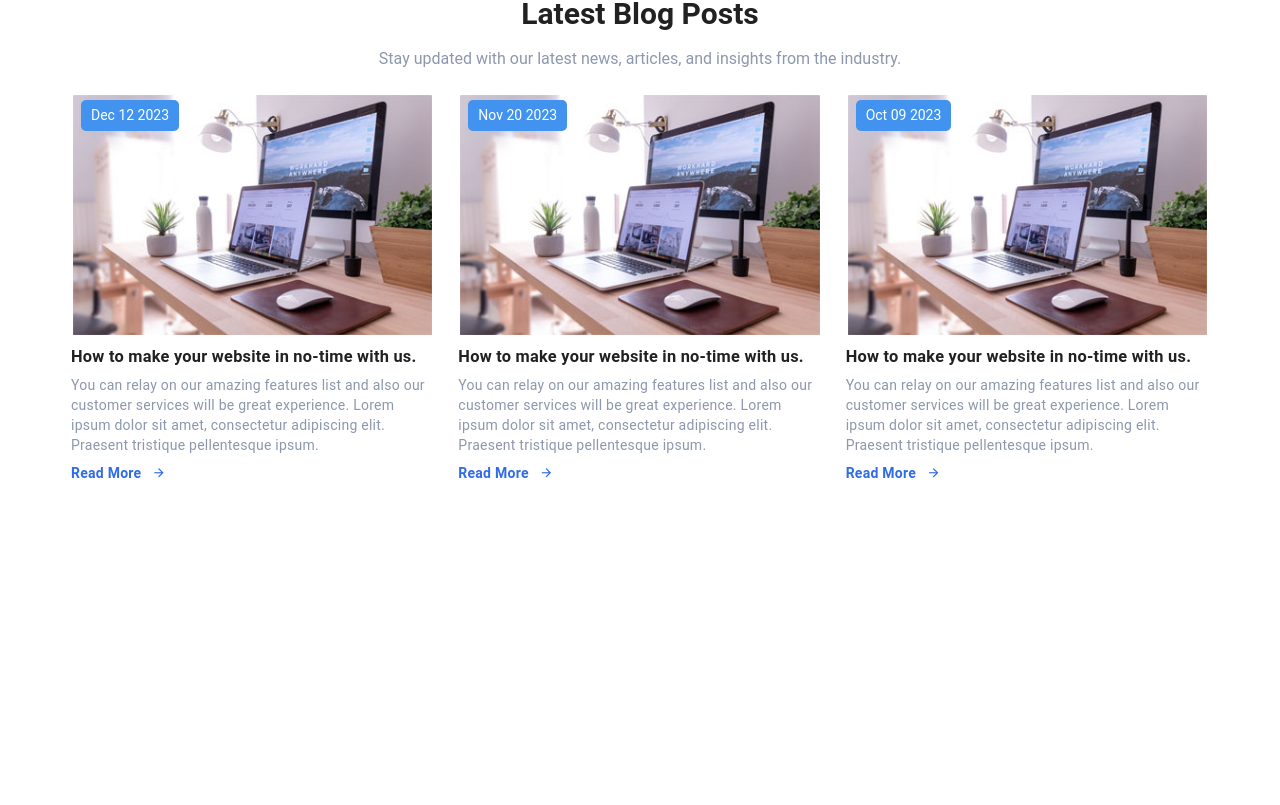
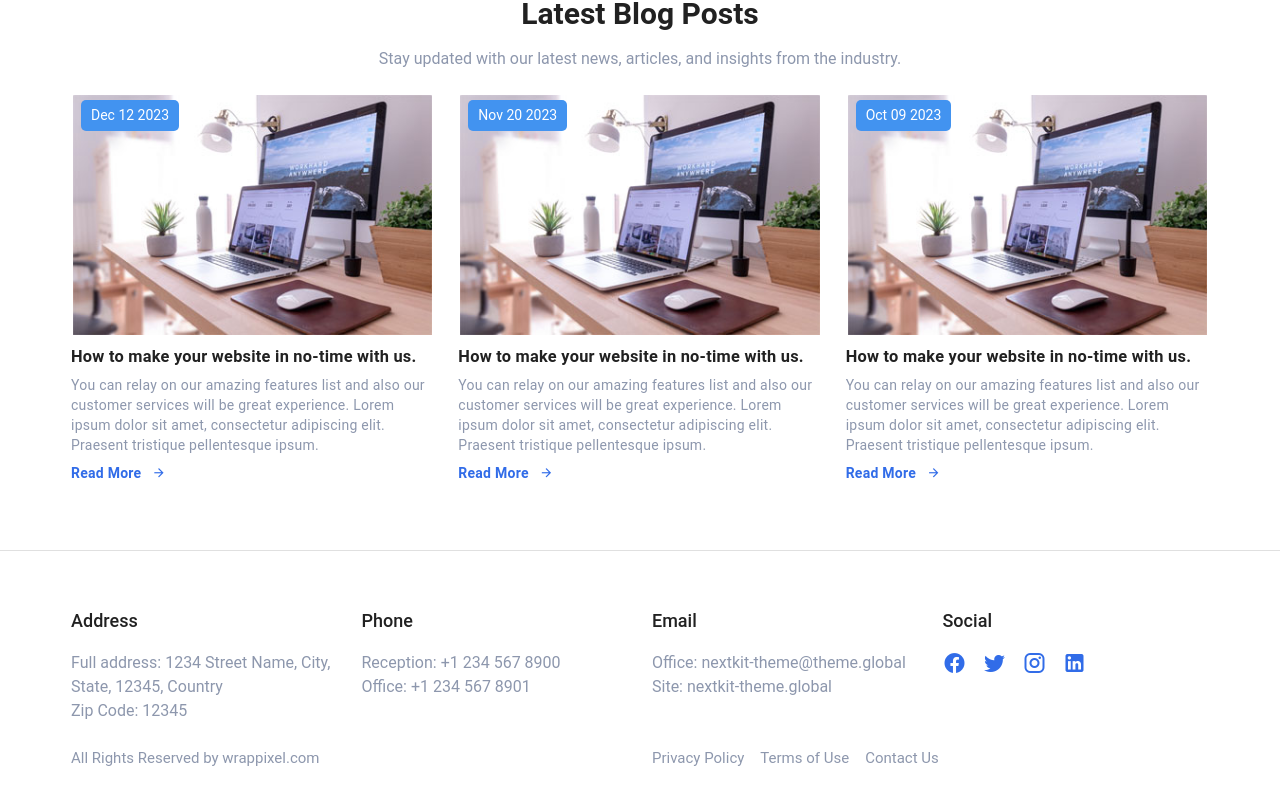
Before and after one commit to cuongdinhngo/nextkit-theme, a Nuxt app: page / in a window 1280 px wide. Shown: the part 6743-7548 px from the top of the page. Before the commit the page ends 7293 px from the top, so only its background shows below. Built offline with nearby package versions, Linux system fonts and the light colour scheme.

Commit message:
feat: Footer

```diff
--- /dev/null
+++ b/components/sections/footer/index.vue
@@ -0,0 +1,142 @@
+<template>
+  <div class="footer-wrapper">
+    <v-container class="footer-container">
+      <v-row>
+        <v-col cols="12" md="3" v-for="(item, index) in items" :key="index">
+          <h3 class="footer-title">{{ item.title }}</h3>
+          <div v-for="(data, idx) in item.data" :key="idx">
+            <span class="text-muted mr-1">{{ data.key }}:</span>
+            <span class="text-muted">{{ data.value }}</span>
+          </div>
+        </v-col>
+        <v-col cols="12" md="3">
+          <h3 class="footer-title">Social</h3>
+          <ul class="list-unstyled d-flex align-center social-links">
+            <li v-for="(item, index) in socialLinks" :key="index" class="mr-4 social-icon-item">
+              <v-icon
+                :icon="item.icon"
+                class="text-primary social-icon"
+                size="24"
+              />
+            </li>
+          </ul>
+        </v-col>
+      </v-row>
+      <v-row class="footer-copyright text-muted d-md-flex">
+        <v-col cols="12" md="6">
+          <p>All Rights Reserved by wrappixel.com</p>
+        </v-col>
+        <v-col cols="12" md="6" class="footer-terms">
+          <ul class="list-unstyled d-flex text-md-right text-sm-left">
+            <li class="mr-4"><a href="#" class="text-muted">Privacy Policy</a></li>
+            <li class="mr-4"><a href="#" class="text-muted">Terms of Use</a></li>
+            <li><a href="#" class="text-muted">Contact Us</a></li>
+          </ul>
+        </v-col>
+      </v-row>
+    </v-container>
+  </div>
+</template>
+<script lang="ts" setup>
+const items = [
+  {
+    title: 'Address',
+    data: [
+      {
+        key: 'Full address',
+        value: '1234 Street Name, City, State, 12345, Country',
+      },
+      {
+        key: 'Zip Code',
+        value: '12345'
+      }
+    ]
+  },
+  {
+    title: 'Phone',
+    data: [
+      {
+        key: 'Reception',
+        value: '+1 234 567 8900',
+      },
+      {
+        key: 'Office',
+        value: '+1 234 567 8901',
+      }
+    ]
+  },
+  {
+    title: 'Email',
+    data: [
+      {
+        key: 'Office',
+        value: 'nextkit-theme@theme.global'
+      },
+      {
+        key: 'Site',
+        value: 'nextkit-theme.global',
+      }
+    ]
+  },
+];
+
+const socialLinks = [
+  {
+    icon: 'mdi-facebook',
+    link: 'https://www.facebook.com/nextkit-theme'
+  },
+  {
+    icon: 'mdi-twitter',
+    link: 'https://twitter.com/nextkit-theme'
+  },
+  {
+    icon: 'mdi-instagram',
+    link: 'https://www.instagram.com/nextkit-theme'
+  },
+  {
+    icon: 'mdi-linkedin',
+    link: 'https://www.linkedin.com/company/nextkit-theme'
+  }
+];
+</script>
+<style>
+.footer-wrapper {
+  padding: 40px 0;
+  background-color: white;
+  border-top: 1px solid #e0e0e0;
+}
+.footer-container {
+  max-width: 1170px !important;
+  width: 100%;
+  margin: 0 auto;
+}
+.footer-title {
+  font-size: 18px;
+  font-weight: 500;
+  margin-bottom: 17px;
+}
+.social-links {
+  list-style: none !important;
+  padding-left: 0 !important;
+}
+.social-links li {
+  list-style: none !important;
+}
+.social-icon-item {
+  cursor: pointer;
+  transition: transform 0.3s ease;
+}
+.social-icon-item:hover {
+  transform: translateY(-5px);
+}
+.social-icon {
+  transition: transform 0.3s ease;
+}
+.footer-copyright {
+  font-size: 15px;
+}
+.footer-terms li{
+  list-style: none !important;
+  a { text-decoration: none; }
+}
+</style>
--- a/layouts/default.vue
+++ b/layouts/default.vue
@@ -4,6 +4,7 @@
     <v-main class="main-container">
       <slot />
     </v-main>
+    <SectionsFooter />
   </v-app>
 </template>
 <script setup lang="ts">
```
